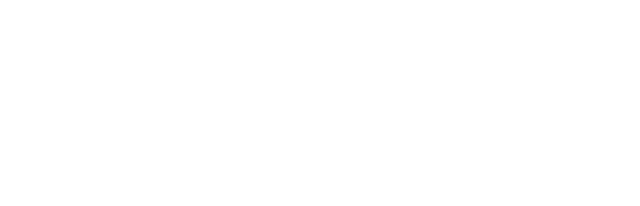
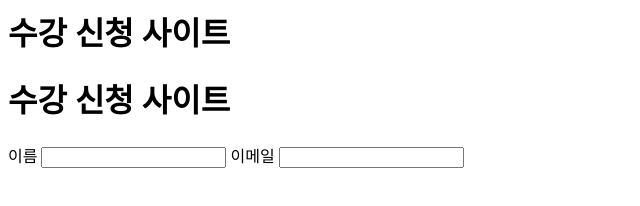
Before and after one commit to chks-hanshin/week05, a plain HTML site: page index.html in a window 1280 px wide. Shown: the whole page, without its empty margins (0-640 px from the left). Drawn offline with Linux system fonts and the light colour scheme.

Commit message:
Enhance index.html with title and form elements
Added a head section with a title and a form for user input.

```diff
--- a/index.html
+++ b/index.html
@@ -1,3 +1,17 @@
 <html>
+  <head>
+    <title>수강 신청 사이트</title>
+  </head>
+  <body>
+    <h1>수강 신청 사이트</h1>
+    <form>
+      <h1>수강 신청 사이트</h1>
 
+      <label for="name">이름</label>
+      <input type="text" id="name" name="name" required>
+
+      <label for="email">이메일</label>
+      <input type="email" id="email" name="email" required>
+    </form>
+  </body>
 </html>
```
